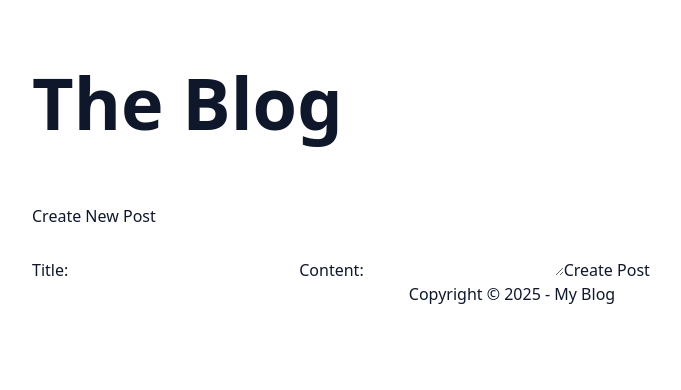
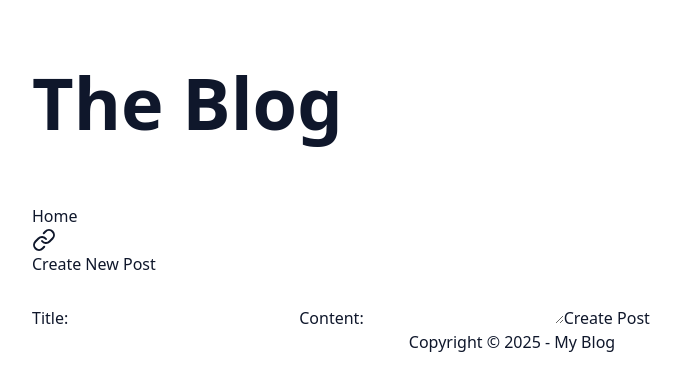
Before and after one commit to rdGxd/blog, a Next.js app: page /admin/post/new in a window 1280 px wide. Shown: the top 390 px of the page, without its empty margins (128-809 px from the left). Built offline with nearby package versions, Linux system fonts and the light colour scheme.

Commit message:
Layout e Navegação interna da área administrativa do blog

```diff
--- /dev/null
+++ b/src/app/admin/post/layout.tsx
@@ -0,0 +1,16 @@
+import { MenuAdmin } from '@/components/admin/MenuAdmin';
+
+type AdminPostLayoutProps = {
+  children: React.ReactNode;
+};
+
+export default function AdminPostLayout({
+  children,
+}: Readonly<AdminPostLayoutProps>) {
+  return (
+    <>
+      <MenuAdmin />
+      {children}
+    </>
+  );
+}
--- /dev/null
+++ b/src/components/admin/MenuAdmin/index.tsx
@@ -0,0 +1,13 @@
+import { Link } from 'lucide-react';
+
+export function MenuAdmin() {
+  return (
+    <nav>
+      <a href='/' target='_blank'>
+        Home
+      </a>
+
+      <Link href='/admin/post'>Posts</Link>
+    </nav>
+  );
+}
```
